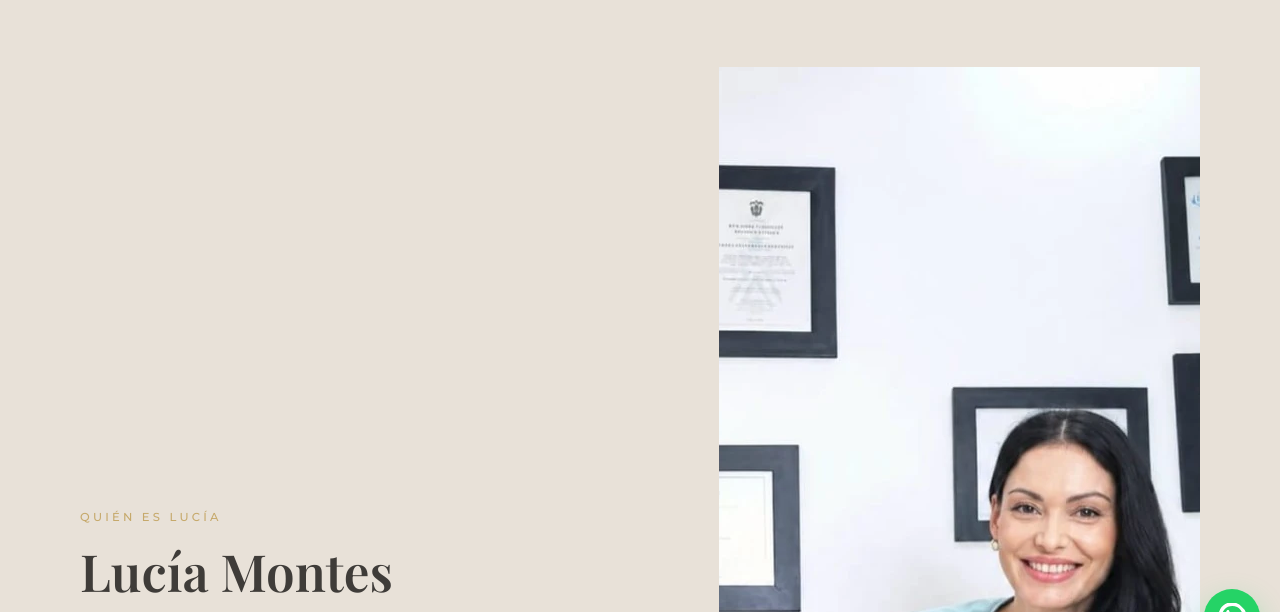
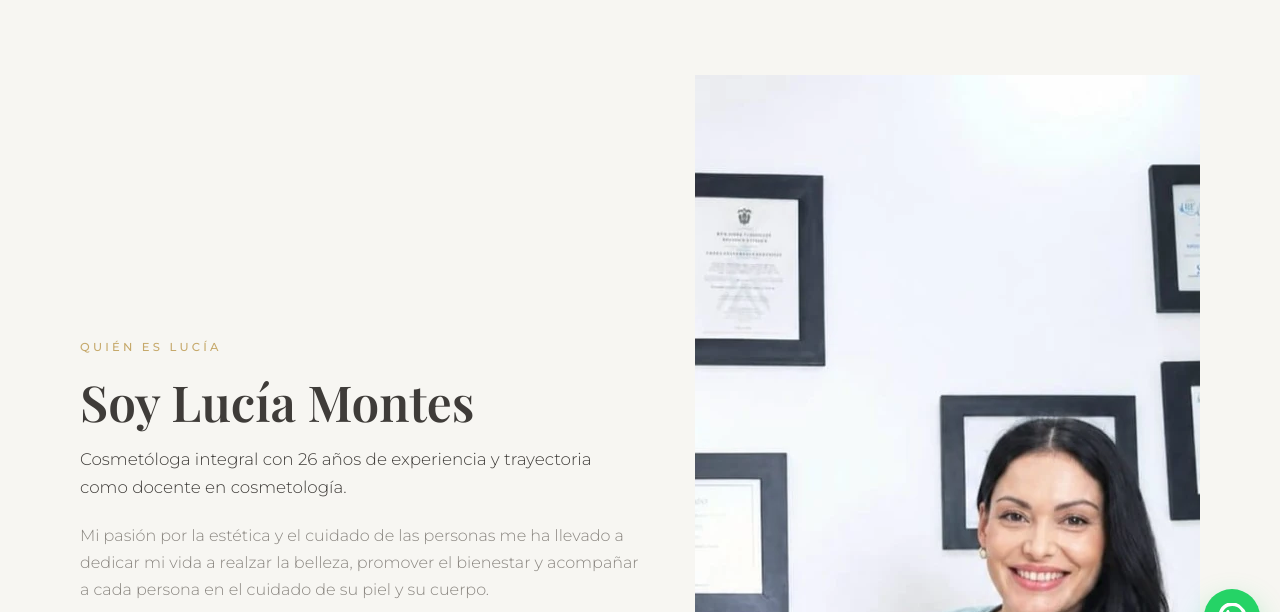
Before and after one commit to amcode2205/lucia-montes-web, a plain HTML site: page sobre-lucia.html in a window 1280 px wide. Shown: the part 135-747 px from the top of the page. Drawn offline with nearby package versions, Linux system fonts and the light colour scheme; a web font is replaced by a local one.

Commit message:
Merge Lucía bio into a single Quién es Lucía section.
Co-authored-by: Cursor <cursoragent@cursor.com>

```diff
--- a/css/styles.css
+++ b/css/styles.css
@@ -709,6 +709,11 @@ h3 {
   align-items: center;
 }
 
+.experiencia-copy h1 {
+  font-size: clamp(2rem, 4vw, 3.1rem);
+  margin-bottom: 0.35rem;
+}
+
 .experiencia-copy p {
   color: var(--gris-taupe);
   margin-bottom: 1rem;
@@ -717,6 +722,11 @@ h3 {
 .experiencia-copy .lead {
   color: var(--texto);
   margin: 0.85rem 0 1.25rem;
+}
+
+/* Primera sección en Sobre Lucía: un poco más de aire superior */
+#quien-es-lucia {
+  padding-top: clamp(3.5rem, 7vw, 5.5rem);
 }
 
 .experiencia-dato {
--- a/sobre-lucia.html
+++ b/sobre-lucia.html
@@ -58,31 +58,20 @@
     </div>
   </header>
   <main>
-    <section class="page-hero">
-      <div class="contenedor page-hero-grid">
-        <div class="page-hero-copy revelar">
-          <span class="eyebrow">Quién es Lucía</span>
-          <h1>Lucía Montes</h1>
-          <p class="lead">Cosmetóloga integral con 26 años de experiencia y trayectoria como docente en cosmetología.</p>
-        </div>
-        <figure class="page-hero-foto revelar img-zoom">
-          <img src="img/lucia-montes.webp" alt="Lucía Montes, cosmetóloga integral" width="955" height="1024" loading="eager">
-        </figure>
-      </div>
-    </section>
-
-    <section class="seccion experiencia">
+    <!-- ========== QUIÉN ES LUCÍA (una sola sección: foto + biografía) ========== -->
+    <section class="seccion experiencia" id="quien-es-lucia">
       <div class="contenedor experiencia-grid">
         <div class="experiencia-copy revelar">
-          <span class="eyebrow">Mi historia</span>
-          <h2>Soy Lucía Montes</h2>
-          <p class="lead">Mi pasión por la estética y el cuidado de las personas me ha llevado a dedicar mi vida a realzar la belleza, promover el bienestar y acompañar a cada persona en el cuidado de su piel y su cuerpo.</p>
+          <span class="eyebrow">Quién es Lucía</span>
+          <h1>Soy Lucía Montes</h1>
+          <p class="lead">Cosmetóloga integral con 26 años de experiencia y trayectoria como docente en cosmetología.</p>
+          <p>Mi pasión por la estética y el cuidado de las personas me ha llevado a dedicar mi vida a realzar la belleza, promover el bienestar y acompañar a cada persona en el cuidado de su piel y su cuerpo.</p>
           <p>En mi centro encontrarás tratamientos faciales, corporales y de bienestar personalizados, realizados con dedicación, conocimiento y atención a las necesidades individuales.</p>
           <p>Mi compromiso es ofrecerte una experiencia profesional, cercana y de confianza, donde te sientas cuidada y valorada.</p>
           <p class="experiencia-dato">26 años de trayectoria · Docente en cosmetología · Atención personalizada</p>
         </div>
         <figure class="experiencia-foto revelar img-zoom">
-          <img src="img/lucia-montes.webp" alt="Lucía Montes en su centro de estética" width="955" height="1024" loading="lazy">
+          <img src="img/lucia-montes.webp" alt="Lucía Montes, cosmetóloga integral" width="955" height="1024" loading="eager">
         </figure>
       </div>
     </section>
```
